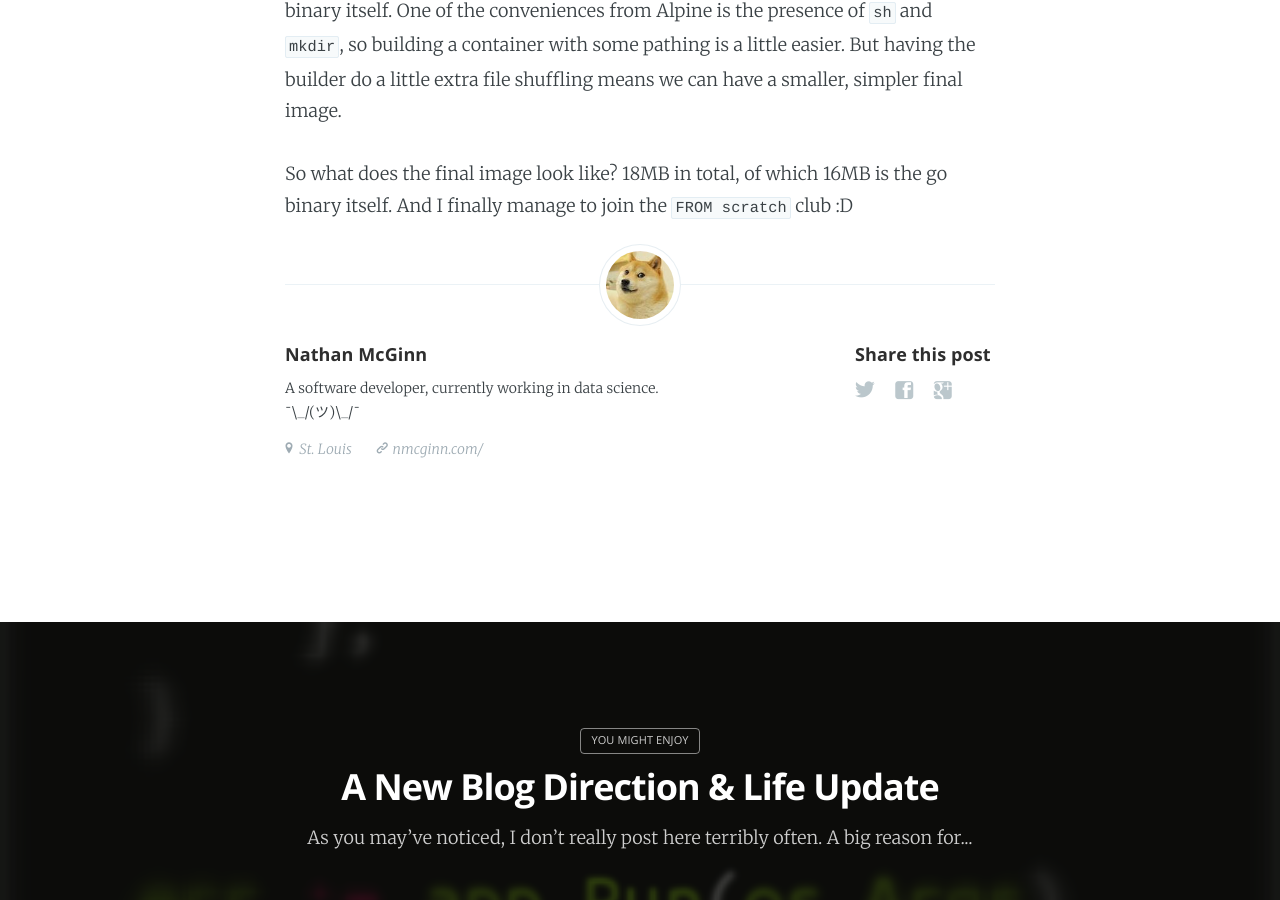
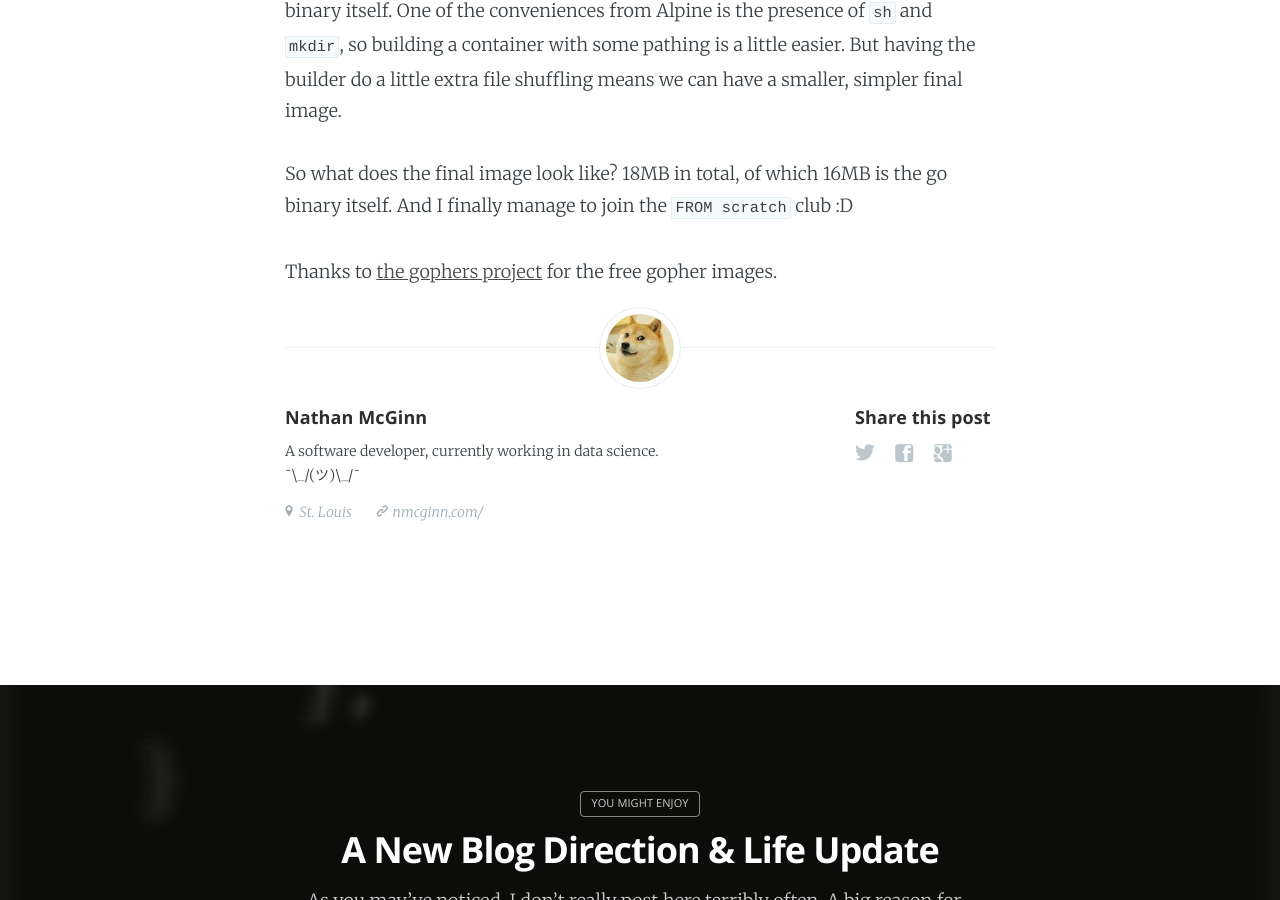
Before and after one commit to nmcginn/blog, a Jekyll site: the page built from _posts/2018-02-21-docker-+-go.markdown, in a window 1280 px wide and 900 px high, scrolled down 2406 px. Built offline with Jekyll 4.4.1, drawn with Linux system fonts in a browser that asks for light colours; nearby versions of some CDN libraries.

Commit message:
image acknowledgement

```diff
--- a/_posts/2018-02-21-docker-+-go.markdown
+++ b/_posts/2018-02-21-docker-+-go.markdown
@@ -68,3 +68,5 @@ But having the builder do a little extra file shuffling means we can have a smal
 So what does the final image look like?
 18MB in total, of which 16MB is the go binary itself.
 And I finally manage to join the `FROM scratch` club :D
+
+Thanks to [the gophers project](https://github.com/egonelbre/gophers) for the free gopher images.
```
